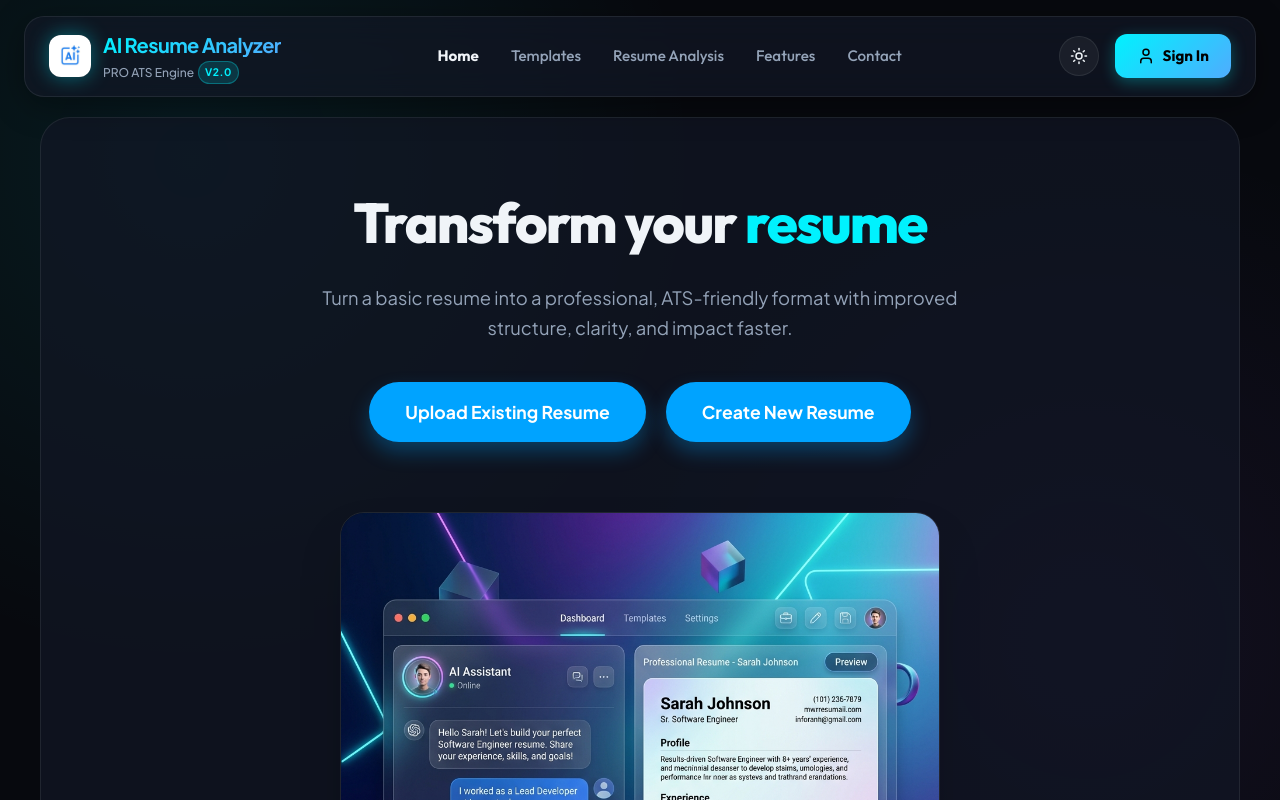
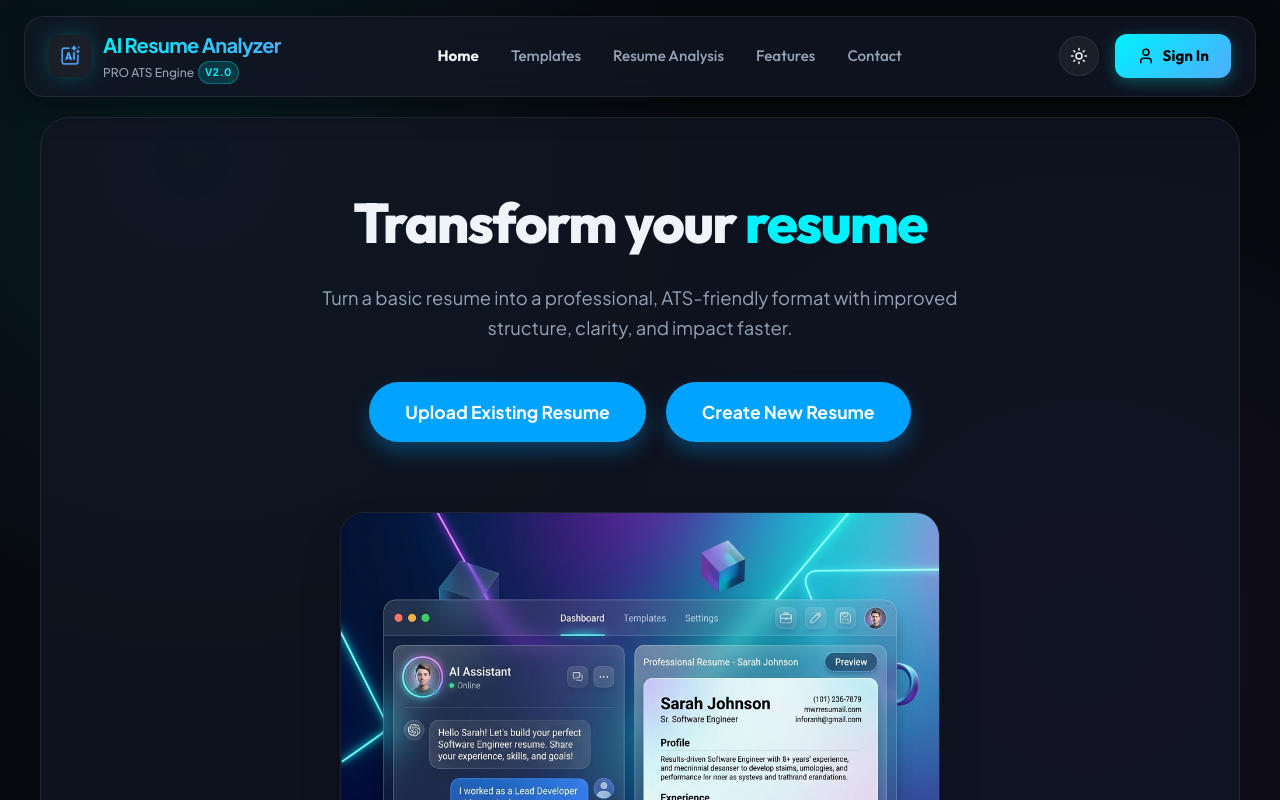
Before and after one commit to kdevi1603/FreeAIresumeAnalyzer, a React (Vite) app in the folder frontend/: page / in a window 1280 px wide. Shown: the top 800 px of the page. Built offline with nearby package versions, Linux system fonts and the light colour scheme; no server answers.

Commit message:
Fix Landing Page Logo appearance in dark mode

```diff
--- a/frontend/src/components/Navbar.jsx
+++ b/frontend/src/components/Navbar.jsx
@@ -32,7 +32,7 @@ export default function Navbar({ onOpenAuth, viewMode, setViewMode, onOpenContac
     }}>
       <div style={{ display: 'flex', alignItems: 'center', justifyContent: 'space-between' }}>
         <div style={{ display: 'flex', alignItems: 'center', gap: '12px', cursor: 'pointer' }} onClick={() => setViewMode('landing')}>
-          <img src="/admin-logo.jpg" alt="Logo" style={{ width: '42px', height: '42px', borderRadius: '12px', objectFit: 'cover', boxShadow: isLightMode ? '0 4px 12px rgba(0, 0, 0, 0.1)' : '0 0 20px rgba(0, 242, 254, 0.4)', transition: 'all 0.3s ease' }} />
+          <img src="/admin-logo.jpg" alt="Logo" className="admin-logo-img" style={{ width: '42px', height: '42px', borderRadius: '12px', objectFit: 'cover', boxShadow: isLightMode ? '0 4px 12px rgba(0, 0, 0, 0.1)' : '0 0 20px rgba(0, 242, 254, 0.4)', transition: 'all 0.3s ease' }} />
           <div>
             <span style={{ fontSize: '1.25rem', fontWeight: 800, letterSpacing: '-0.03em', background: 'var(--gradient-main)', WebkitBackgroundClip: 'text', WebkitTextFillColor: 'transparent' }}>
               AI Resume Analyzer
```
